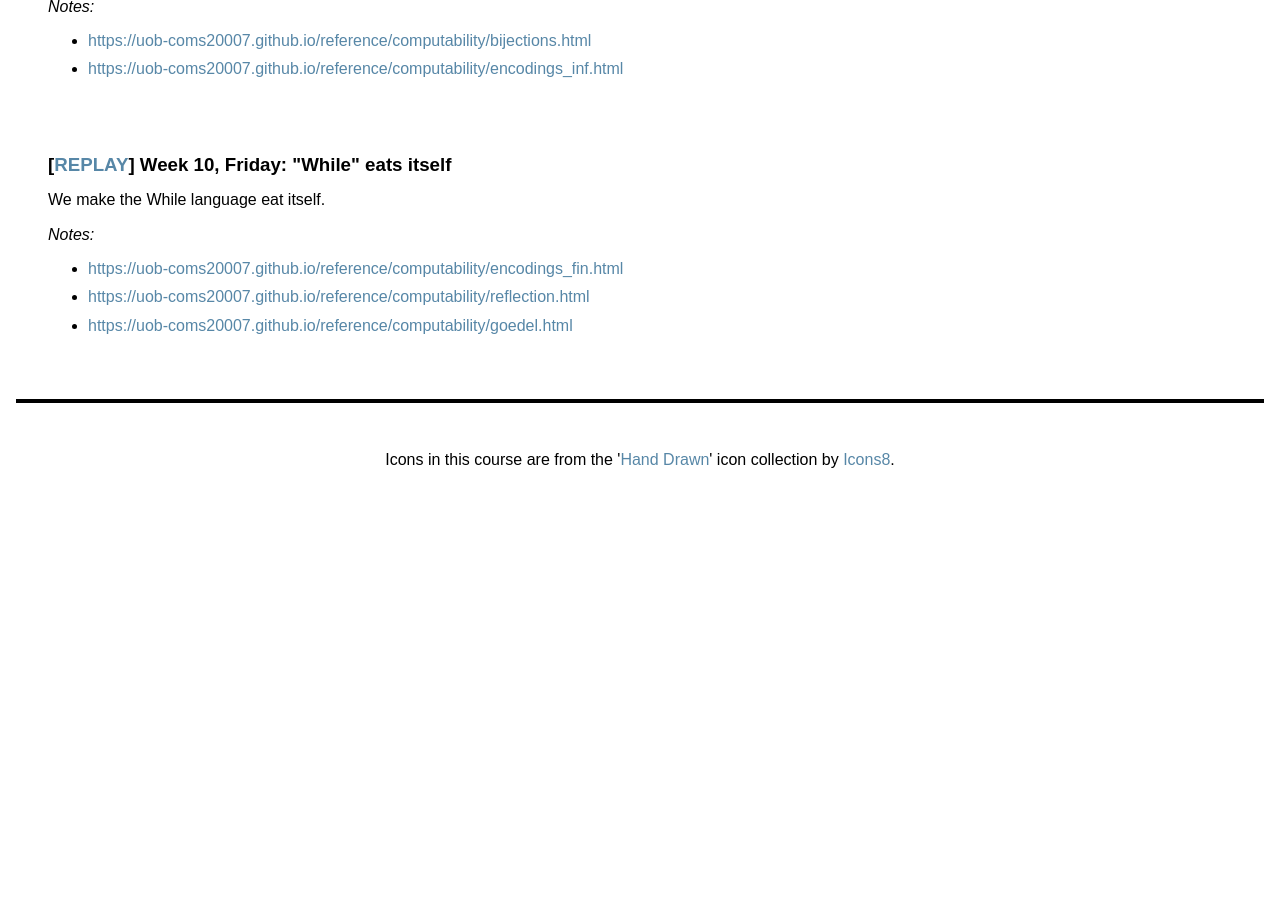
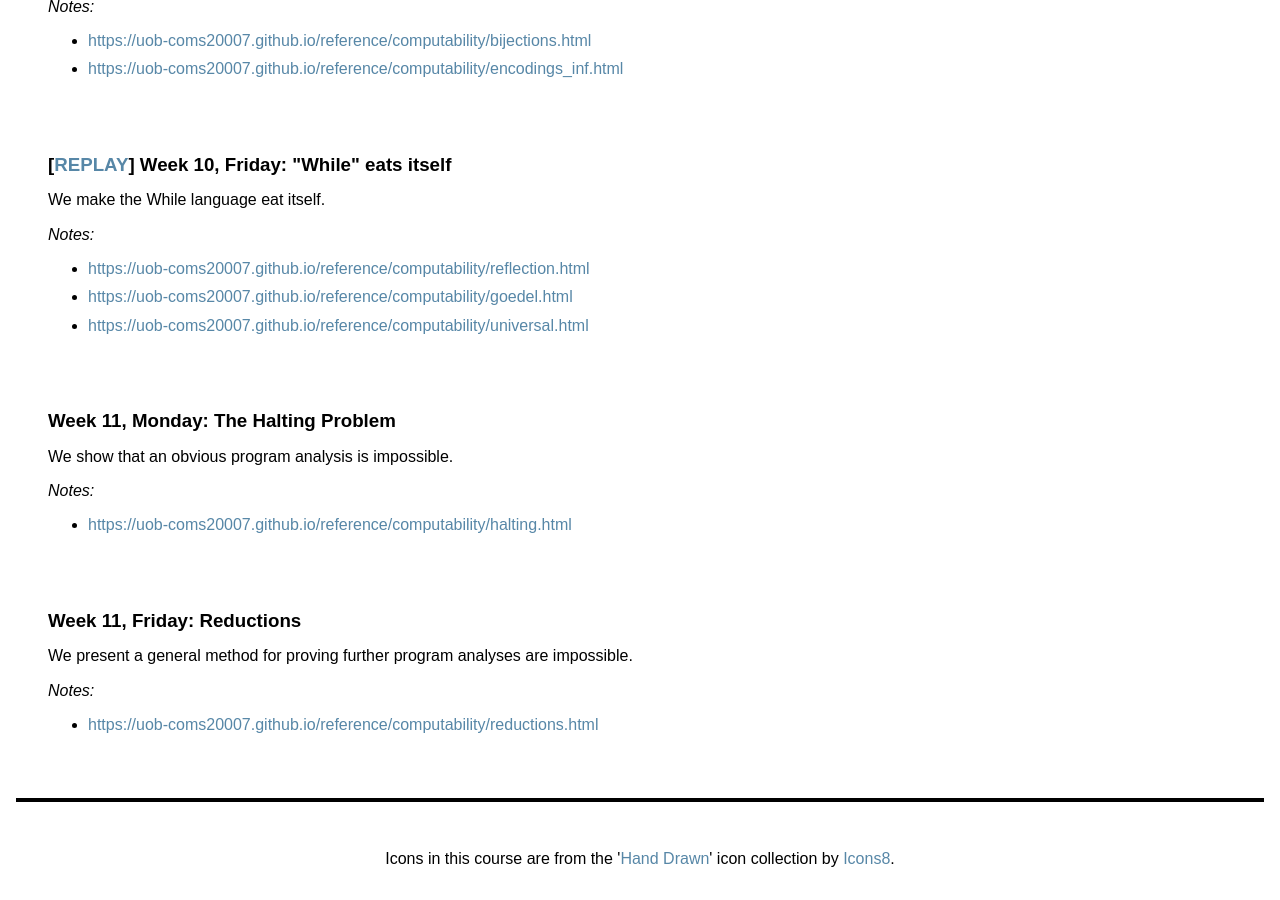
Before and after one commit to uob-coms20007/webpages, a Jekyll site: the page built from schedule.md, in a window 1280 px wide and 900 px high, scrolled down 4507 px. Built offline with Jekyll 4.4.1, drawn with Linux system fonts in a browser that asks for light colours; nearby versions of some CDN libraries; before the commit the page ends 5009 px from its top, so only the background shows below that; some of the changed text lies outside the part shown.

Commit message:
adding final two lectures

```diff
--- a/_data/lectures.yml
+++ b/_data/lectures.yml
@@ -126,6 +126,16 @@
   description: We make the While language eat itself.
   replay: https://mediasite.bris.ac.uk/Mediasite/Play/adf3ad49c23d44f39ecb980a19bd6f811d
   notes:
-    - https://uob-coms20007.github.io/reference/computability/encodings_fin.html
     - https://uob-coms20007.github.io/reference/computability/reflection.html
     - https://uob-coms20007.github.io/reference/computability/goedel.html
+    - https://uob-coms20007.github.io/reference/computability/universal.html
+
+- title: The Halting Problem
+  description: We show that an obvious program analysis is impossible.
+  notes:
+    - https://uob-coms20007.github.io/reference/computability/halting.html
+
+- title: Reductions
+  description: We present a general method for proving further program analyses are impossible.
+  notes:
+    - https://uob-coms20007.github.io/reference/computability/reductions.html
```
